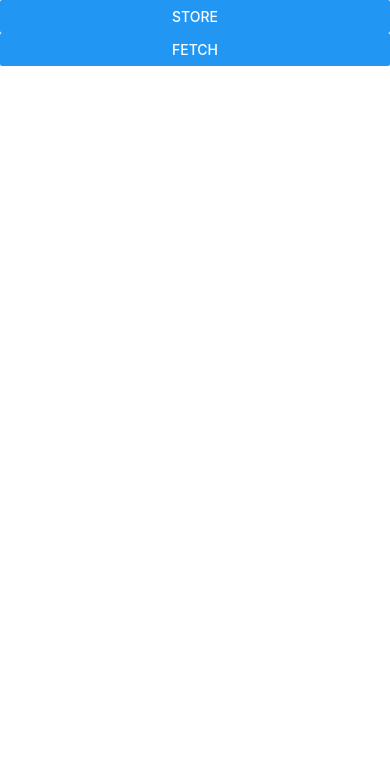
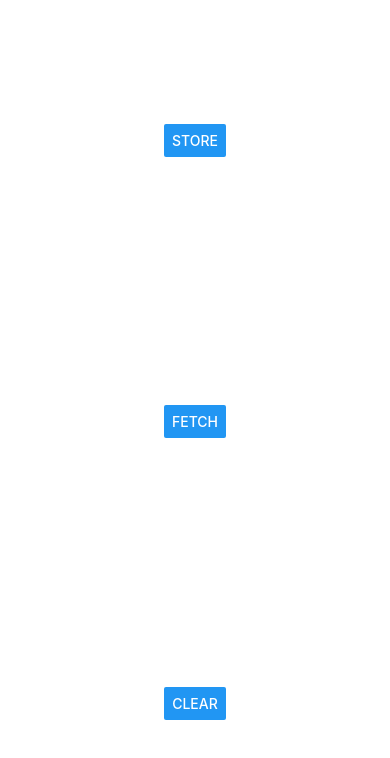
Before and after one commit to xshen053/ReactNativeLearning, a React Native app in the folder style_demo/: screen / in a window 390 px wide. Shown: the top 758 px of the page. Built offline with nearby package versions, Linux system fonts and the light colour scheme.

Commit message:
added storage crud

```diff
--- a/style_demo/src_17_AsyncStorage/index.js
+++ b/style_demo/src_17_AsyncStorage/index.js
@@ -1,6 +1,7 @@
 import React, {Component} from 'react';
 import {Text, StyleSheet, View, Button} from 'react-native';
 import AsyncStorage from '@react-native-async-storage/async-storage';
+import Storage from './storage';
 
 export default class index extends Component {
   storeData = async value => {
@@ -26,14 +27,21 @@ export default class index extends Component {
 
   render() {
     return (
-      <View style={[styles]}>
+      <View style={[styles.container]}>
         <Button title="store" onPress={() => this.storeData("hey what's up")} />
         <Button title="fetch" onPress={this.getData} />
+        <Button title="clear" onPress={Storage.clear} />
+        {/* counterpart: */}
+        {/* <Button title="clear" onPress={() => Storage.clear()} /> */}
       </View>
     );
   }
 }
 
 const styles = StyleSheet.create({
-  container: {},
+  container: {
+    flex: 1,
+    justifyContent: 'space-around',
+    alignItems: 'center',
+  },
 });
--- /dev/null
+++ b/style_demo/src_17_AsyncStorage/storage.js
@@ -0,0 +1,68 @@
+import AsyncStorage from '@react-native-async-storage/async-storage';
+
+export default class storage {
+  /**
+   * add Data
+   *
+   * @param {string} key
+   * @param {mixed} value
+   *
+   * @returns {Promise}
+   */
+  static set(key, value) {
+    return AsyncStorage.setItem(key, JSON.stringify(value));
+  }
+
+  /**
+   * get value
+   *
+   * @param {string} key
+   * @returns
+   */
+  static get(key) {
+    return AsyncStorage.getItem(key)
+      .then(value => {
+        if (value && value !== '') {
+          const jsonValue = JSON.parse(value);
+          return jsonValue;
+        }
+      })
+      .catch(() => null);
+  }
+
+  /**
+   * update vallue
+   *
+   * @param {string} key
+   * @param {mixed} newValue
+   * @returns {Promise}
+   */
+  static update(key, newValue) {
+    return AsyncStorage.getItem(key).then(oldValue => {
+      newValue =
+        typeof newValue === 'string'
+          ? newValue
+          : Object.assign({}, oldValue, newValue);
+      return AsyncStorage.setItem(key, JSON.stringify(newValue));
+    });
+  }
+
+  /**
+   * delete a key
+   * @param {string} key
+   *
+   * @returns {Promise}
+   */
+  static delete(key) {
+    return AsyncStorage.removeItem(key);
+  }
+
+  /**
+   * clear all data
+   *
+   */
+  static clear() {
+    console.log('clear function called');
+    return AsyncStorage.clear();
+  }
+}
```
